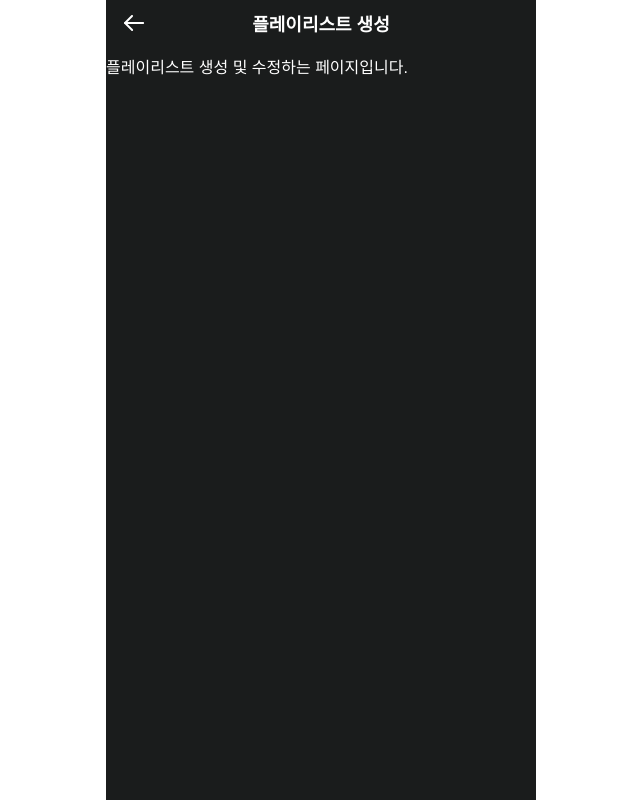
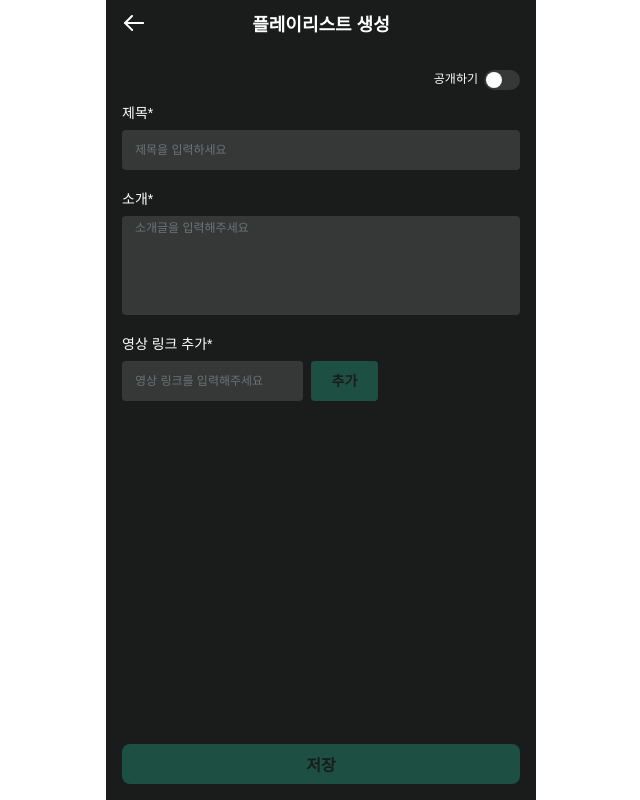
Before and after one commit to Dev-FE-3/toy-project3-team2, a React (Vite) app: page /playlist/create in a window 1280 px wide. Shown: the whole page, without its empty margins (319-959 px from the left). Built offline with nearby package versions, Linux system fonts and the light colour scheme.

Commit message:
Design: 플레이리스트 생성 페이지 퍼블리싱

```diff
--- a/src/pages/PlaylistCreate.tsx
+++ b/src/pages/PlaylistCreate.tsx
@@ -1,7 +1,91 @@
 /** 플레이리스트 생성 페이지 */
 
+import { useState } from "react";
+
+import { Input } from "../components/common/Input";
+import { Button } from "../components/common/Button";
+import Toggle from "../components/toggle";
+
 const PlaylistCreate = () => {
-  return <div>플레이리스트 생성 및 수정하는 페이지입니다.</div>;
+  const [isPublic, setIsPublic] = useState(false);
+
+  const [title, setTitle] = useState("");
+  const [description, setDescription] = useState("");
+  const [videoUrl, setVideoUrl] = useState("");
+  const [videoList, setVideoList] = useState([]);
+
+  const handleAddVideo = () => {
+    setVideoList([...videoList, videoUrl]);
+    setVideoUrl("");
+  };
+
+  // 추후 개발
+  const handleCreate = () => {
+    alert("생성 완료!");
+  };
+
+  const isFormValid = title && description && videoList.length > 0;
+
+  return (
+    <main className="relative h-full px-4 pb-24">
+      <section className="flex gap-[6px]">
+        <div className="flex justify-end w-full py-4 text-sub">공개하기</div>
+        <button onClick={() => setIsPublic((prev) => !prev)}>
+          <Toggle isPublic={isPublic} />
+        </button>
+      </section>
+
+      <form className="flex flex-col gap-5">
+        <div className="flex flex-col gap-2">
+          <label className="text-body2-medium">제목*</label>
+          <Input
+            type="text"
+            placeholder="제목을 입력하세요"
+            value={title}
+            onChange={(e) => setTitle(e.target.value)}
+          />
+        </div>
+        <div className="flex flex-col gap-2">
+          <label className="text-body2-medium">소개*</label>
+          <Input
+            type="textarea"
+            placeholder="소개글을 입력해주세요"
+            value={description}
+            onChange={(e) => setDescription(e.target.value)}
+          />
+        </div>
+        <div className="flex flex-col gap-2">
+          <label className="text-body2-medium">영상 링크 추가*</label>
+          <div className="flex gap-2">
+            <Input
+              type="url"
+              placeholder="영상 링크를 입력해주세요"
+              className="flex-grow"
+              value={videoUrl}
+              onChange={(e) => setVideoUrl(e.target.value)}
+              showDelete={!!videoUrl}
+            />
+            <Button variant="small" onClick={handleAddVideo} disabled={!videoUrl}>
+              추가
+            </Button>
+          </div>
+        </div>
+        {/** 임시 UI */}
+        <section>
+          <ul>
+            {videoList.map((url, idx) => (
+              <li key={idx}>{url}</li>
+            ))}
+          </ul>
+        </section>
+        <footer className="absolute left-0 w-full px-4 bottom-4">
+          <Button variant="full" onClick={handleCreate} disabled={!isFormValid}>
+            저장
+          </Button>
+        </footer>
+      </form>
+    </main>
+  );
 };
 
 export default PlaylistCreate;
```
